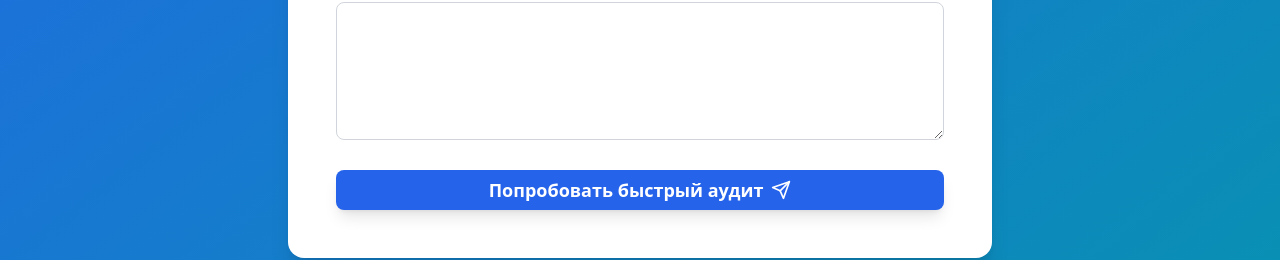
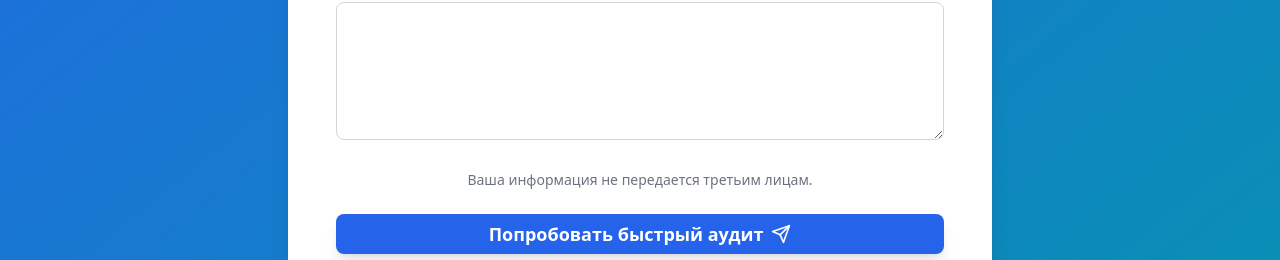
Before and after one commit to ansvir/antonsvirepe-landing, a React (Vite) app: page / in a window 1280 px wide. Shown: the part 5954-6214 px from the top of the page. Built offline with nearby package versions, Linux system fonts and the light colour scheme; no server answers.

Commit message:
Update ui 2

```diff
--- a/src/components/CTA.tsx
+++ b/src/components/CTA.tsx
@@ -1,6 +1,6 @@
 "use client";
 
-import { useState } from 'react';
+import React, { useState } from 'react';
 import { Send } from 'lucide-react';
 import { Translation } from '../types';
 import { Button } from './ui/button';
@@ -141,6 +141,10 @@ export default function CTA({ t }: CTAProps) {
                   ></textarea>
                 </div>
 
+                <p className="text-sm text-gray-500 text-center mt-4">
+                  {t.quiz.finalStep.privacy}
+                </p>
+
                 <Button
                     type="submit"
                     disabled={isSubmitting}
```
Lines whose indentation alone changed are shown as unchanged.
